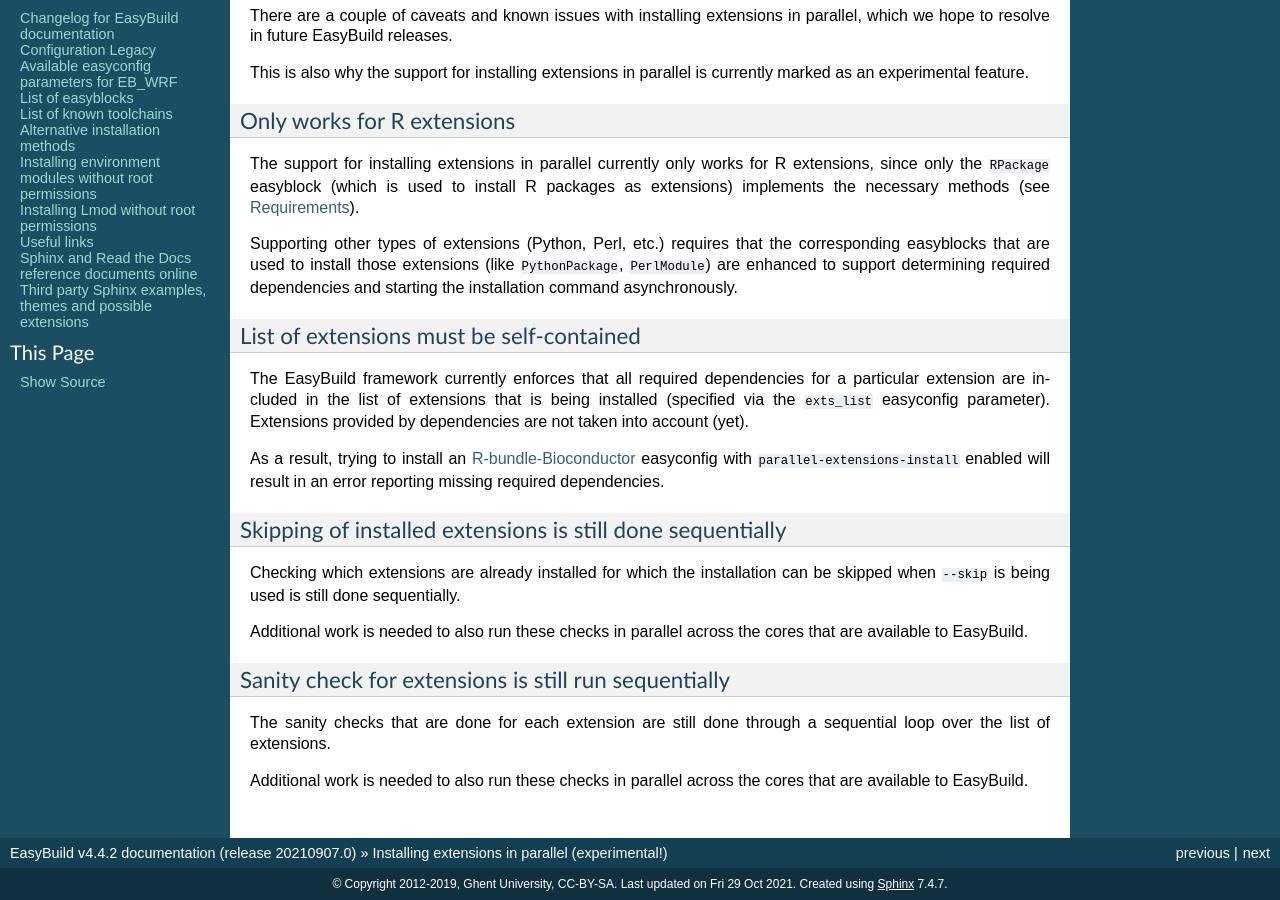
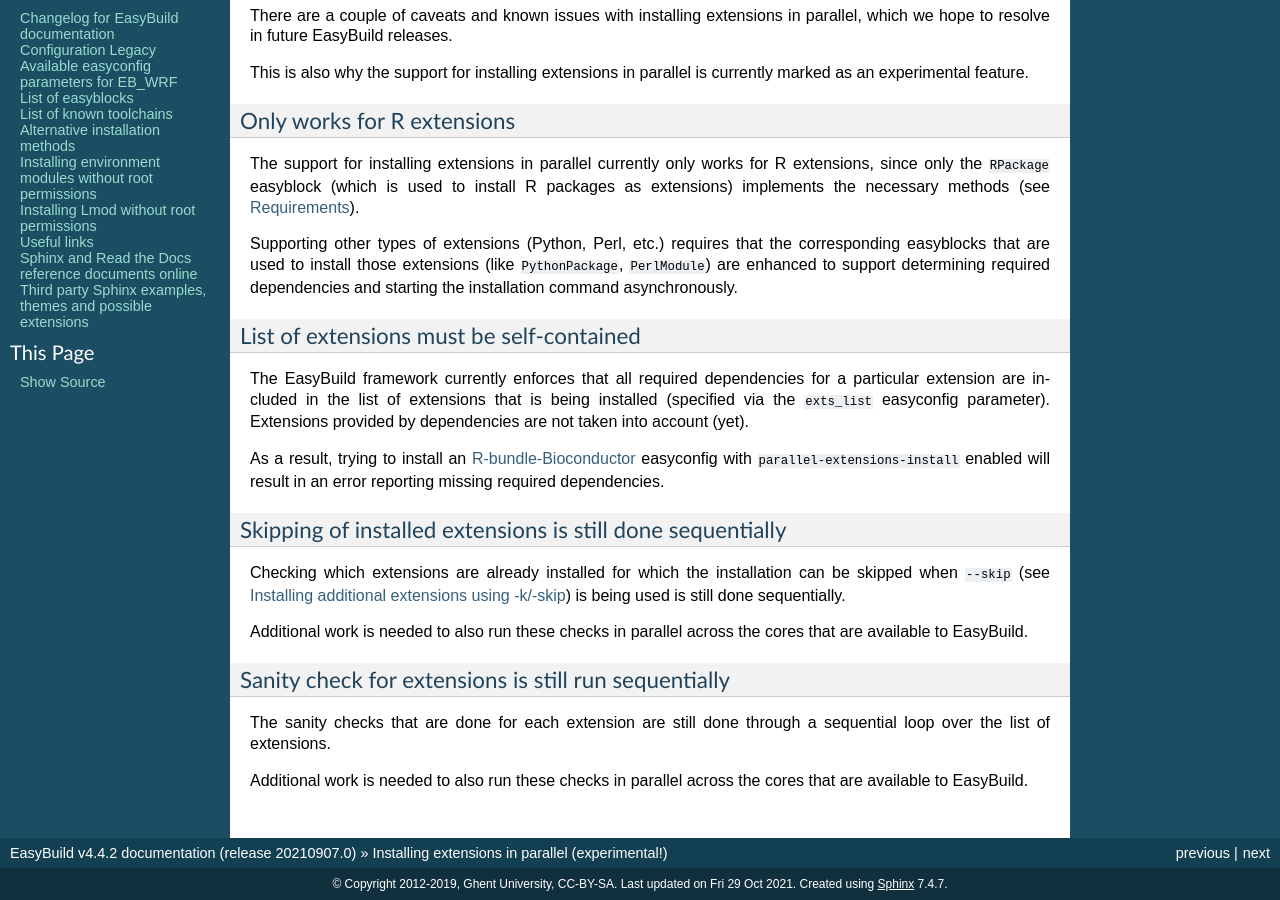
Before and after one commit to easybuilders/easybuild, a Sphinx documentation site: the page built from docs/Installing_extensions_in_parallel.rst, in a window 1280 px wide and 900 px high, scrolled down 1101 px. Built offline with Sphinx 7.4.7, drawn with Linux system fonts in a browser that asks for light colours; pages that are not in the unit, such as notebooks, are missing from menus.

Commit message:
add reference to section on --skip when mentioning that checks for extensions to skip is still being done sequentially

```diff
--- a/docs/Installing_extensions_in_parallel.rst
+++ b/docs/Installing_extensions_in_parallel.rst
@@ -93,7 +93,7 @@ Skipping of installed extensions is still done sequentially
 ~~~~~~~~~~~~~~~~~~~~~~~~~~~~~~~~~~~~~~~~~~~~~~~~~~~~~~~~~~~
 
 Checking which extensions are already installed for which the installation can be skipped
-when ``--skip`` is being used is still done sequentially.
+when ``--skip`` (see :ref:`partial_installation_skip`) is being used is still done sequentially.
 
 Additional work is needed to also run these checks in parallel across the cores that are available to EasyBuild.
 
```
